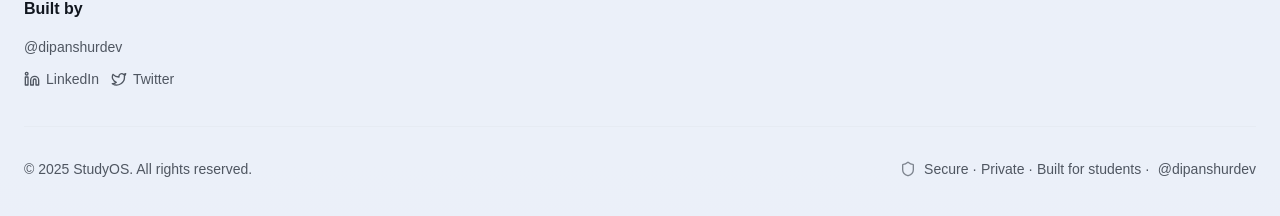
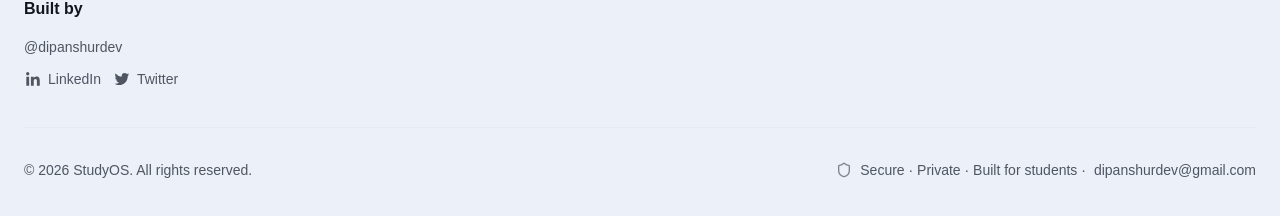
Before and after one commit to dipanshurdev/StudyOS, a Next.js app: page / in a window 1280 px wide. Shown: the part 6199-6415 px from the top of the page. Built offline with nearby package versions, Linux system fonts and the light colour scheme; no server answers; a web font is replaced by a local one.

Commit message:
feat: replace social media icons with react-icons and update footer year and contact information for improved clarity

```diff
--- a/app/page.tsx
+++ b/app/page.tsx
@@ -19,9 +19,8 @@ import {
   LayoutDashboard,
   LogOut,
   Play,
-  Linkedin,
-  Twitter,
 } from "lucide-react";
+import { BiLogoLinkedin, BiLogoTwitter } from "react-icons/bi";
 import { createClient } from "@/lib/supabase/server";
 
 export default async function LandingPage() {
@@ -773,7 +772,7 @@ export default async function LandingPage() {
                     className="inline-flex items-center gap-1.5 text-sm text-muted-foreground hover:text-foreground transition-colors"
                     aria-label="LinkedIn profile"
                   >
-                    <Linkedin className="w-4 h-4 shrink-0" />
+                    <BiLogoLinkedin size={18} />
                     LinkedIn
                   </a>
                 </li>
@@ -785,7 +784,7 @@ export default async function LandingPage() {
                     className="inline-flex items-center gap-1.5 text-sm text-muted-foreground hover:text-foreground transition-colors"
                     aria-label="Twitter profile"
                   >
-                    <Twitter className="w-4 h-4 shrink-0" />
+                    <BiLogoTwitter size={18} />
                     Twitter
                   </a>
                 </li>
@@ -794,17 +793,17 @@ export default async function LandingPage() {
           </div>
 
           <div className="border-t border-border/30 pt-8 flex flex-col md:flex-row justify-between items-center gap-4 text-sm text-muted-foreground">
-            <p>&copy; 2025 StudyOS. All rights reserved.</p>
+            <p>&copy; 2026 StudyOS. All rights reserved.</p>
             <p className="flex items-center gap-2 flex-wrap justify-center">
               <Shield className="w-4 h-4 shrink-0 text-muted-foreground/70" />
               Secure · Private · Built for students ·{" "}
               <a
-                href="https://twitter.com/dipanshurdev"
+                href="mailto:dipanshurdev@gmail.com"
                 target="_blank"
                 rel="noopener noreferrer"
                 className="hover:text-foreground transition-colors"
               >
-                @dipanshurdev
+                dipanshurdev@gmail.com
               </a>
             </p>
           </div>
```
